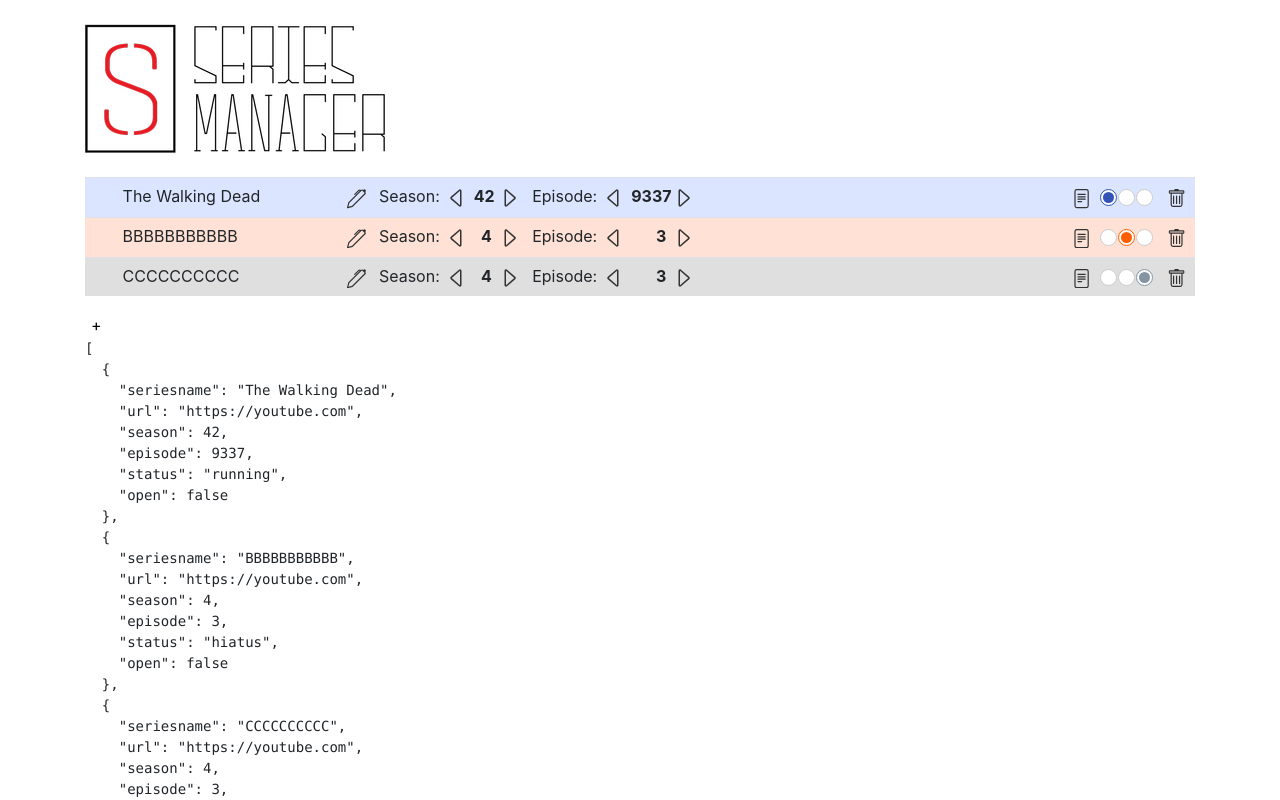
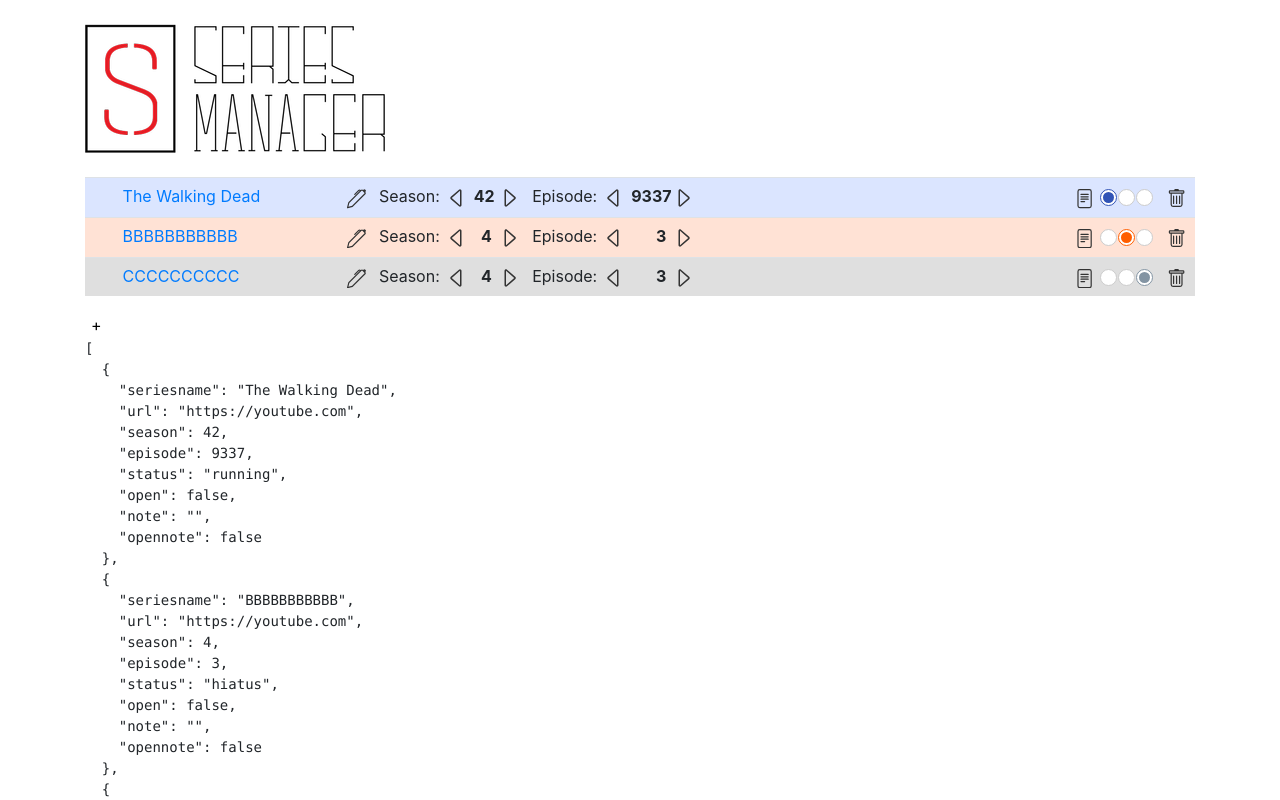
Before and after one commit to Bitfertig/serieslog.com, a Vue app: page / in a window 1280 px wide. Shown: the top 800 px of the page. Built offline with nearby package versions, Linux system fonts and the light colour scheme.

Commit message:
outsideclick halfway done

```diff
--- a/package.json
+++ b/package.json
@@ -16,6 +16,8 @@
         "bootstrap": "^4.5.2",
         "lodash": "^4.17.20",
         "vue": "^2.6.12",
+        "vue-click-outside": "^1.1.0",
+        "vue-clickaway": "^2.2.2",
         "vuedraggable": "^2.24.2"
     },
     "devDependencies": {
--- a/src/index.js
+++ b/src/index.js
@@ -6,6 +6,8 @@ import './style.scss';
 
 import Vue from 'vue';
 import App from './vue/app.vue';
+
+
 
 // Don't warn about using the dev version of Vue in development.
 Vue.config.productionTip = false;
--- a/src/vue/app.vue
+++ b/src/vue/app.vue
@@ -3,16 +3,19 @@
     <div class="container">
       <div class="my-4"><img src="/../../logo-proposals/logo.png" alt=""></div>
         <table class="table">
-          <draggable tag="tbody" v-model="list" draggable="tr">
+          <draggable tag="tbody" handle=".handle" v-model="list" draggable="tr">
             <template v-for="(item, index) in list">
               <tr :key="index" :class="{'tr-running':item.status == 'running','tr-hiatus':item.status == 'hiatus','tr-finished':item.status == 'finished', 'd-flex':1}">
                 <td class="d-flex flex-fill">
-                  <div class="drag-padding"><button><icons type="draggable"></icons></button></div>
+                  <div class="drag-padding handle"><button><icons type="draggable"></icons></button></div>
                   <div>
                     <div class="dropdown d-flex justify-content-between">
-                      <div v-if="item.open == false">{{item.seriesname}}</div>
+                      <div v-if="item.open == false">
+                        <a v-if="item.url!=''" :href="item.url">{{item.seriesname}}</a>
+                        <span v-else>{{item.seriesname}}</span>
+                      </div>
                       <div v-if="item.open == true"><input class="w-100" type="text" :placeholder="item.seriesname" v-model="item.seriesname" name="serie"></div>
-                      <button @click="item.open=!item.open"><icons type="pen"></icons></button>
+                      <button @click="(e)=>handleClick(e,index)"><icons type="pen"></icons></button><!-- toggle(index);  -->
                       <div :class="{x:true, open:item.open}">
                           <input class="w-100" type="url" placeholder="URL" v-model="item.url" name="url">
                       </div>
@@ -36,7 +39,12 @@
                   </div>
                 </td>
                 <td class="d-flex flex-fill justify-content-end">
-                  <div class="note-padding"><button><icons type="note"></icons></button></div>
+                  <div class="position-relative">
+                    <button @click="item.opennote=!item.opennote"><icons type="note"></icons></button>
+                    <div v-if="item.opennote == true">
+                      <textarea class="w-100 position-absolute" :placeholder="item.note" v-model="item.note" name="serie"></textarea>
+                    </div>
+                  </div>
                   <div class="radio-padding">
                     <div class="radio-div">
                       <div class="radio radio-running radio-inline" title="Running">
@@ -53,7 +61,7 @@
                       </div>
                     </div>
                   </div>
-                  <div class="delete-padding"><button><icons type="delete"></icons></button></div>
+                  <div class="delete-padding"  @click="list.splice(index, 1)"><button><icons type="delete"></icons></button></div>
                 </td>
               </tr>
             </template>
@@ -61,13 +69,7 @@
         </table>
 
         <button
-          @click="list.push({
-              'seriesname':'DDDDDDDDD',
-              'url':'https://youtube.com',
-              'season':1,
-              'episode':5,
-              'status':'finished'
-          })"
+          @click="list.push(defaultSeries())"
         >
           +
         </button>
@@ -94,7 +96,9 @@ export default {
                     "season":42,
                     "episode":9337,
                     "status":"running",
-                    "open": false
+                    "open": false,
+                    "note":'',
+                    "opennote": false
                 },
                 {
                     "seriesname":"BBBBBBBBBBB",
@@ -102,7 +106,9 @@ export default {
                     "season":4,
                     "episode":3,
                     "status":"hiatus",
-                    "open": false
+                    "open": false,
+                    "note":'',
+                    "opennote": false
                 },
                 {
                     "seriesname":"CCCCCCCCCC",
@@ -110,7 +116,9 @@ export default {
                     "season":4,
                     "episode":3,
                     "status":"finished",
-                    "open": false
+                    "open": false,
+                    "note":'',
+                    "opennote": false
                 }
             ]
         }
@@ -123,8 +131,40 @@ export default {
     methods: {
         onUpdate: function (event) {
             //this.list.splice(event.newIndex, 0, this.list.splice(event.oldIndex, 1)[0])
+        },
+        defaultSeries: function (){
+          return {
+              'seriesname':'DDDDDDDDD',
+              'url':'https://youtube.com',
+              'season':1,
+              'episode':5,
+              'status':'finished',
+              "note":'',
+              "opennote": false
+          };
+        },
+        toggle: function(index){
+            this.list[index].open = !this.list[index].open;
+        },
+        hide: function (index) {
+            if(this.list[index].open==false){
+                return;
+            }
+            this.list[index].open=true;
+           // for(let item of this.list){
+           // item.open = false;
+
+
+        },
+        handleClick: function(e,index) {
+            console.log(arguments, e);
+            if (e.target instanceof HTMLElement && !this.$el.contains(e.target)) {
+                this.$emit("hide"); //fires only on click outside
+                console.log('outside');
+
+            }
         }
-    },
+    }
 }
 </script>
 
@@ -150,11 +190,21 @@ table .episode{
   text-align: right;
 }
 
+button {
+    background-color: rgba(255,255,255,0);
+    border:none;
+    //padding: 15px 32px;
+    text-align: center;
+    text-decoration: none;
+    display: inline-block;
+}
 .dropdown {
     position: relative;
     width: 250px;
+
     .x {
         position:absolute;
+        z-index: 9999;
         left:0;
         top:100%;
         height:0;
@@ -164,19 +214,18 @@ table .episode{
         height:auto;
     }
 }
-
-button {
-    background-color: rgba(255,255,255,0);
-    border:none;
-    //padding: 15px 32px;
-    text-align: center;
-    text-decoration: none;
-    display: inline-block;
+td textarea{
+  min-width:150px;
+  margin-left: -15px;
+  z-index: 9999;
 }
 
-.tr-running{background-color: #dbe5ff;}
-.tr-hiatus{background-color: #FFE2D5;}
-.tr-finished{background-color: #dfdfdf;}
+
+
+
+.tr-running{background-color: #dbe5ff; transition: background-color 1s;}
+.tr-hiatus{background-color: #FFE2D5; transition: background-color 1s;}
+.tr-finished{background-color: #dfdfdf; transition: background-color 1s;}
 .tr-running:hover{background-color: #CFDCFF;}
 .tr-hiatus:hover{background-color: #FFDAC9;}
 .tr-finished:hover{background-color: #D5D5D5;}
```
Also changed, not shown: 2 other files (tests, documents, lock files or other folders).
